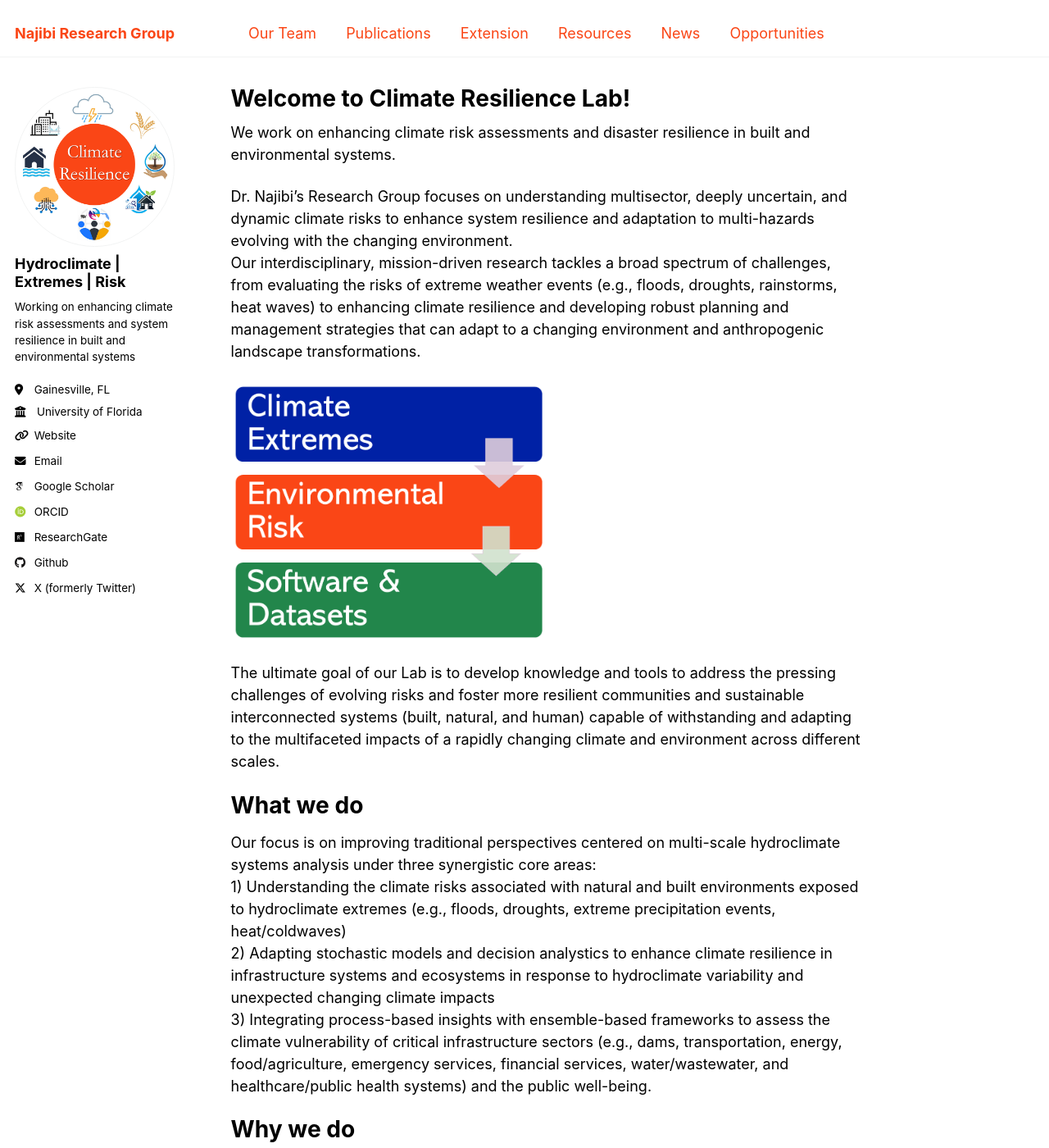
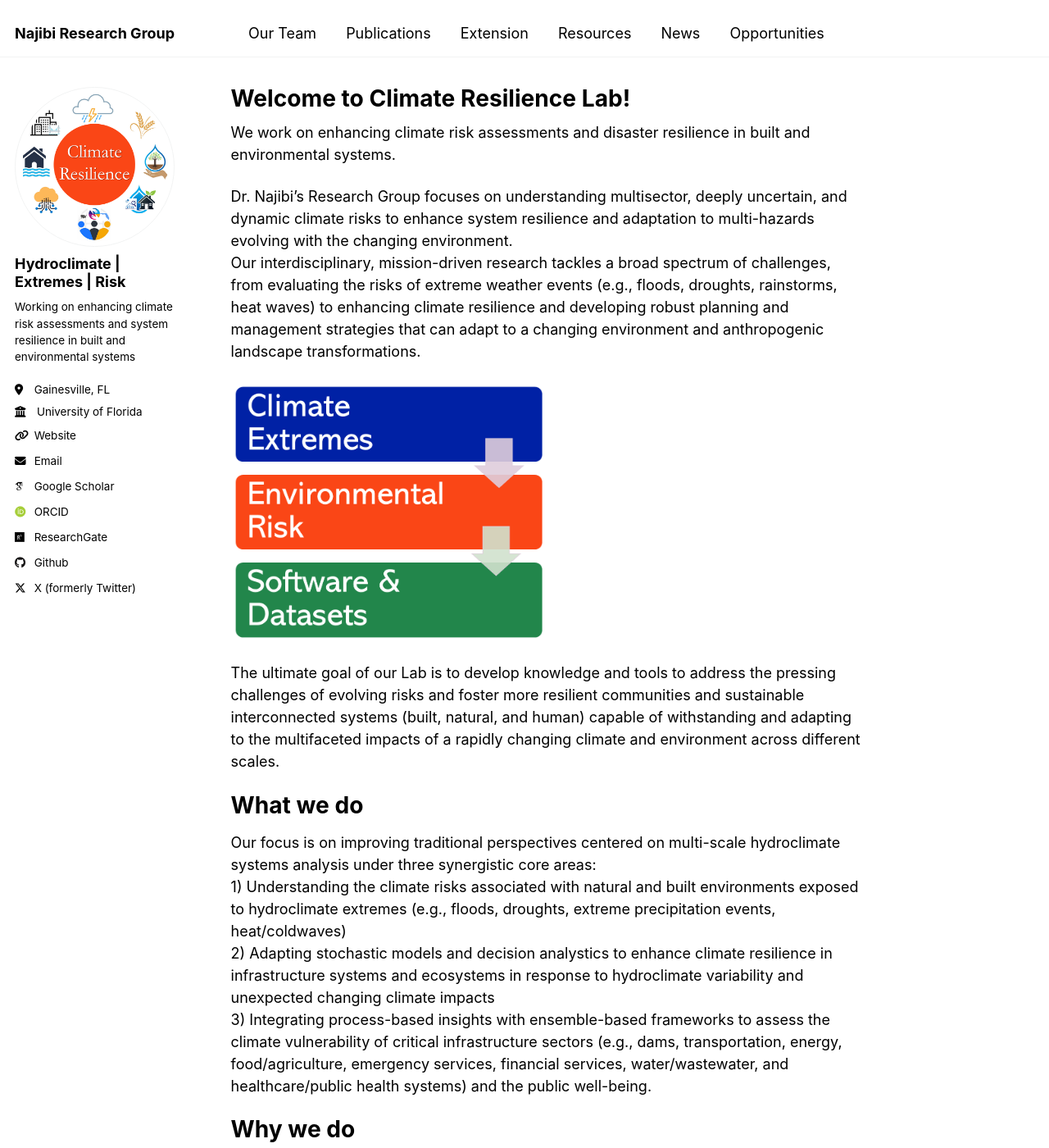
Before and after one commit to nassernajibi/lab, a Jekyll site: the page built from _pages/about.md, in a window 1280 px wide and 1400 px high. Shown: the whole window at 82% size. Built offline with Jekyll 4.4.1, drawn with Linux system fonts in a browser that asks for light colours; some web fonts are replaced.

Commit message:
Updated final

```diff
--- a/_sass/_variables.scss
+++ b/_sass/_variables.scss
@@ -108,7 +108,7 @@ $xing-color                 : #006567;
 $link-color                 : $uf-blue;
 $link-color-hover           : mix(#000, $link-color, 25%);
 $link-color-visited         : mix(#fff, $link-color, 25%);
-$masthead-link-color        : $uf-orange;
+$masthead-link-color        : $black;
 $masthead-link-color-hover  : $uf-orange;
 
 
```
